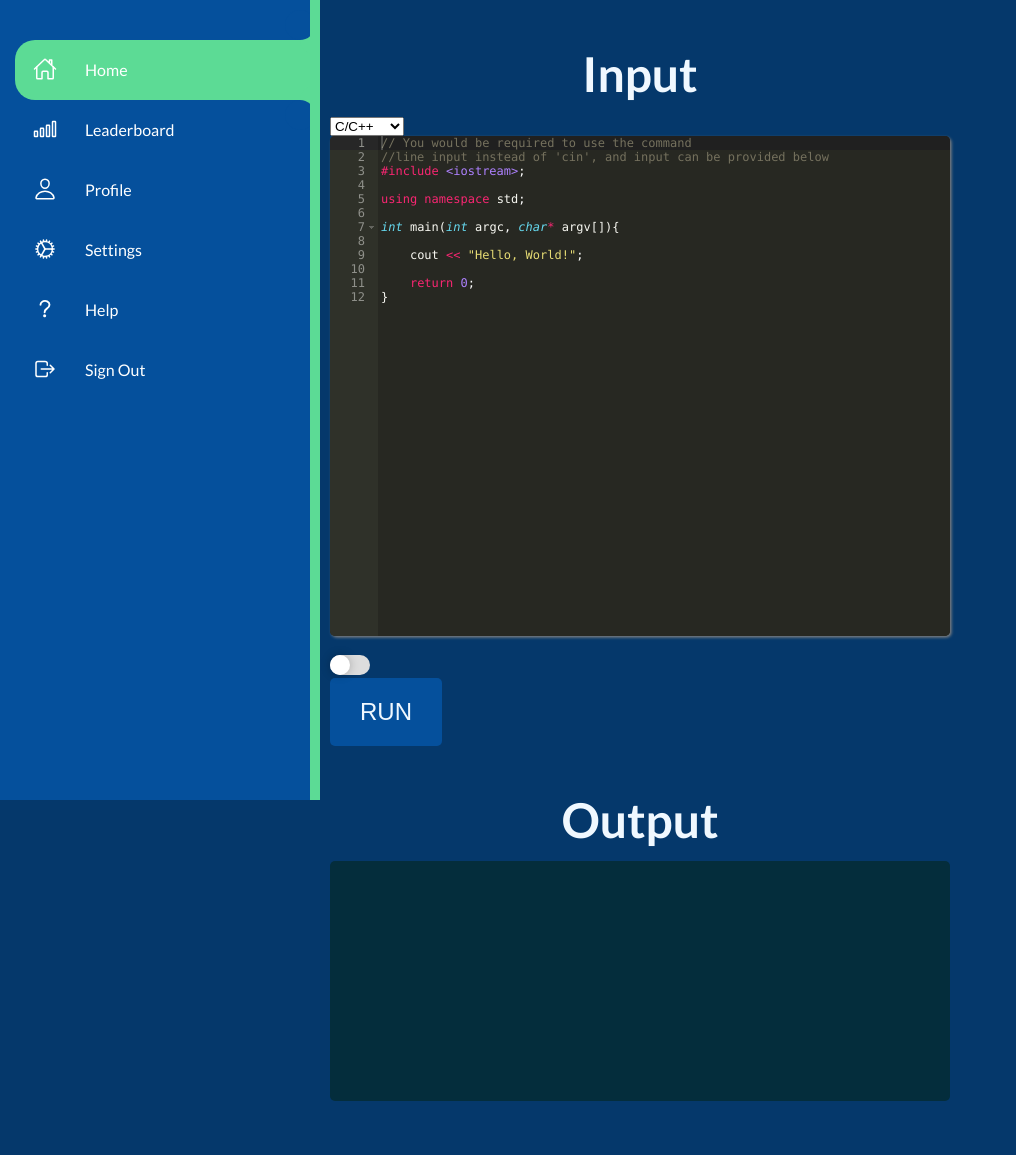
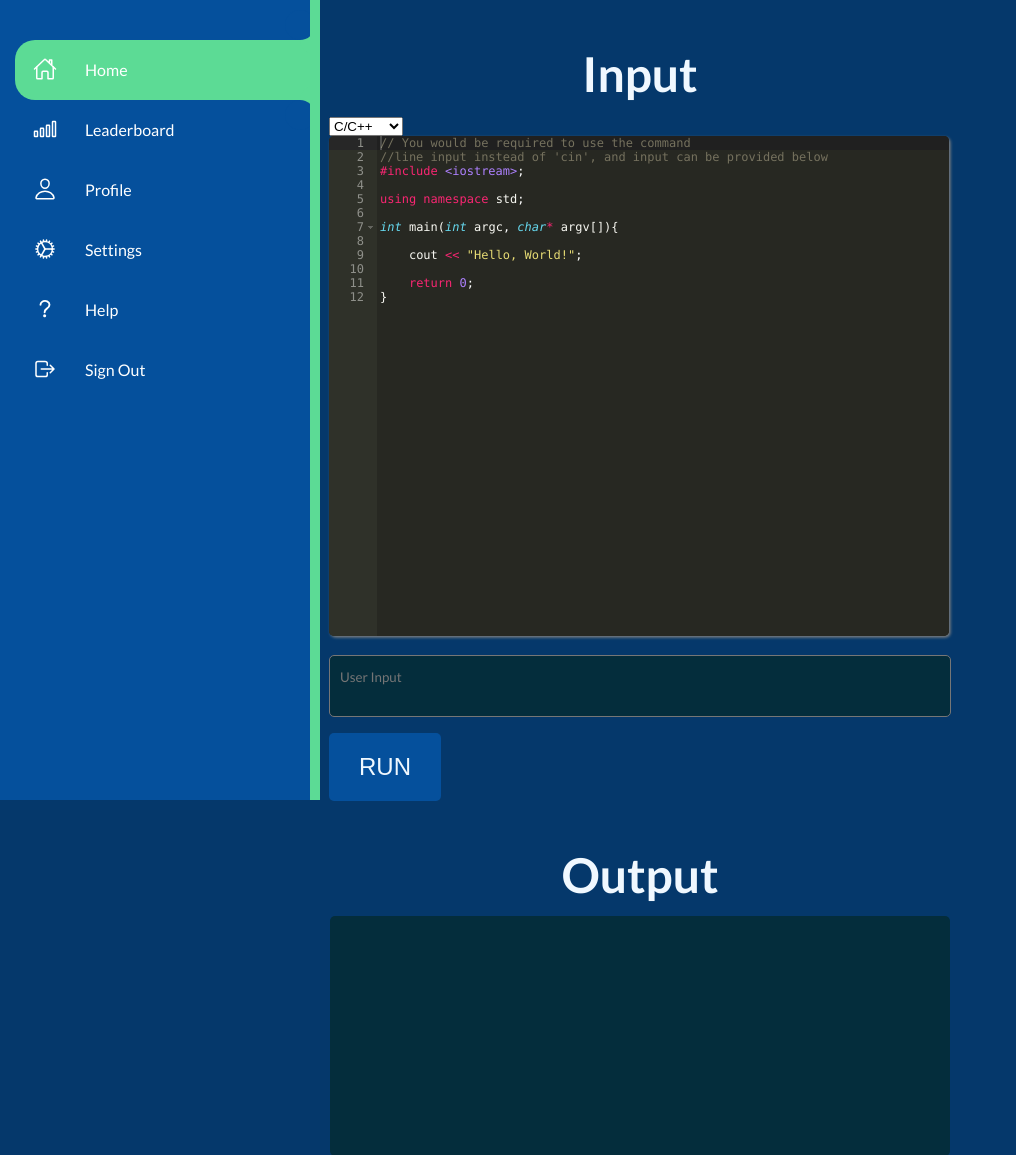
Before and after one commit to Maverick7274/Online-Compiler, a Node server app: page / in a window 1280 px wide. Shown: the top 1155 px of the page, without its empty margins (0-1016 px from the left). Before the commit the page ends 1101 px from the top, so only its background shows below. Run offline with Node 20, Linux system fonts and the light colour scheme; some libraries are stand-ins or nearby versions.

Commit message:
Input Added

```diff
--- a/public/css/style.css
+++ b/public/css/style.css
@@ -227,9 +227,10 @@ h3
 .user-input:focus
 {
     outline: none;
+    font-style: italic;
 }
 
-
+/*
 .toggle
 {
     --width: 40px;
@@ -278,7 +279,28 @@ h3
 {
     transform: translateX(var(--height));
     background: #193239;
+} */
+
+.user-input-textarea
+{
+    width: 600px;
+    height: 40px;
+    border-radius: 5px;
+    color: aliceblue;
+    background: #042d3c;
+    overflow:scroll;
+    padding: 10px;
+    line-height: 1.7;
+    resize: none;
+    font-family: 'Lato', sans-serif;
+    margin-bottom: 13px;
 }
+
+.user-input-textarea:focus
+{
+    outline: none;
+}
+
 
 
 #output-container
--- a/views/index.ejs
+++ b/views/index.ejs
@@ -92,12 +92,11 @@
                 <div id="editor"></div>
                 <textarea name="code_ide" id="editor-textarea"></textarea>
             </div>
+            <br>
 
-            <br>
-            <label class="toggle">
-                <input type="checkbox" id="toggleInput">
-                <div id="toggleFill"></div>
-            </label>
+            <div class="user-input">
+                <textarea class="user-input-textarea" placeholder="User Input"></textarea>
+            </div>
 
                 <h3 id="heading">User Input</h3>
                 <textarea id="user-input" placeholder="your input comes here"></textarea>
```
Also changed, not shown: TODO.md (+4 -3 lines).
